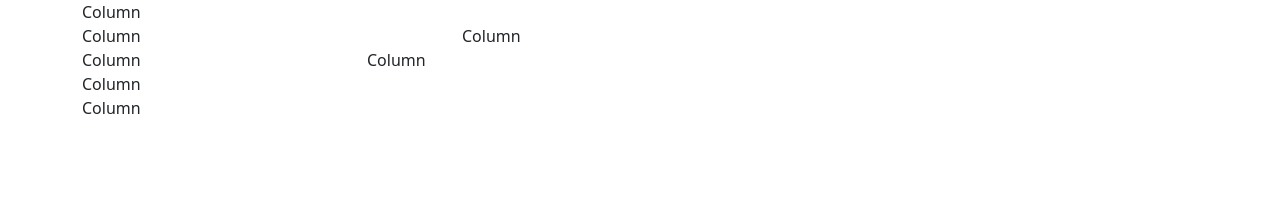
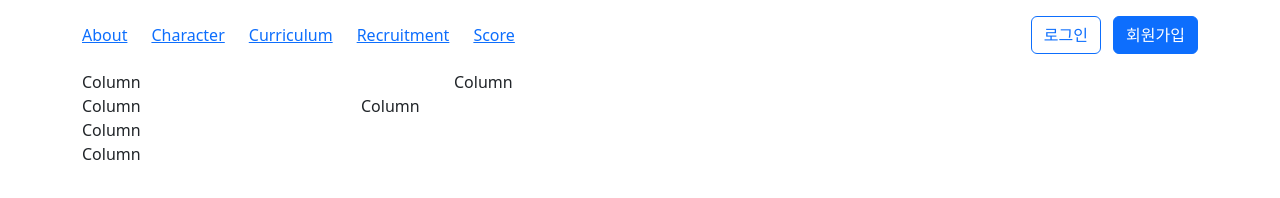
Before and after one commit to yeonaa95/online-book, a plain HTML site: page index.html in a window 1280 px wide. Drawn offline with nearby package versions, Linux system fonts and the light colour scheme.

Commit message:
feat.header 만들었음

```diff
--- a/index.html
+++ b/index.html
@@ -13,11 +13,34 @@
   </head>
   <body>
     <!-- 반응형 레이아웃 -->
-    <div class="container">
+     <header class="container">
+    <div class="row align-items-center">
       <!-- 예린님 : 헤더 -->
-      <div class="row">
-        <div class="col-lg-12 col-md-12 col-sm-12">Column</div>
-      </div>
+       <header class="container py-3">
+  <div class="row align-items-center">
+
+    <!-- 왼쪽 메뉴 -->
+    <div class="col-8">
+      <ul class="d-flex gap-4 m-0 list-unstyled">
+        <li><a href="#">About</a></li>
+        <li><a href="#">Character</a></li>
+        <li><a href="#">Curriculum</a></li>
+        <li><a href="#">Recruitment</a></li>
+        <li><a href="#">Score</a></li>
+      </ul>
+    </div>
+
+    <!-- 오른쪽 버튼 -->
+    <div class="col-4 text-end">
+      <button class="btn btn-outline-primary me-2">로그인</button>
+      <button class="btn btn-primary">회원가입</button>
+    </div>
+
+  </div>
+</header>
+
+
+
       <!-- 재영님 : 검색어 + 메인 이미지 -->
       <div class="row">
         <!-- 검색어 입력 -->
```
